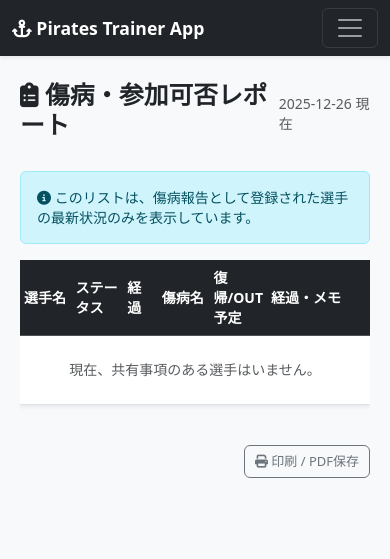
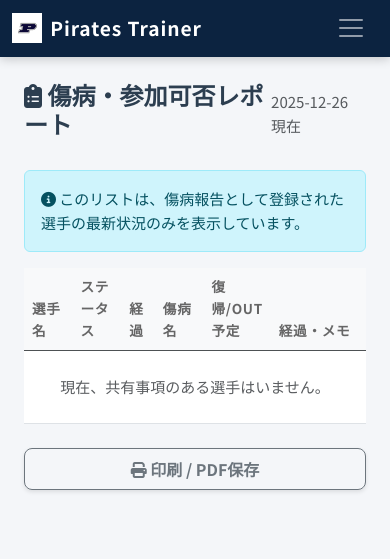
Before and after one commit to taroh-yamamasu/athlete-support-app, a Flask app: page /coach_view in a window 390 px wide. Shown: the top 559 px of the page. Run offline with Flask 3, Linux system fonts and the light colour scheme; the visitor is signed in with stand-in values (Sample User, id 1); data that the repository does not hold is empty; some libraries are stand-ins or nearby versions.

Commit message:
update: アプリ機能の改善と最適化

```diff
--- a/templates/base.html
+++ b/templates/base.html
@@ -3,73 +3,203 @@
 <head>
     <meta charset="utf-8">
     <meta name="viewport" content="width=device-width, initial-scale=1, maximum-scale=1">
+
     <meta name="apple-mobile-web-app-capable" content="yes">
-    <meta name="apple-mobile-web-app-status-bar-style" content="black">
+    <meta name="apple-mobile-web-app-status-bar-style" content="black-translucent">
     <meta name="apple-mobile-web-app-title" content="Pirates App">
 
     <link rel="apple-touch-icon" href="{{ url_for('static', filename='icon.png') }}">
     <link rel="icon" href="{{ url_for('static', filename='icon.png') }}">
 
+    <link rel="preconnect" href="https://fonts.googleapis.com">
+    <link rel="preconnect" href="https://fonts.gstatic.com" crossorigin>
+    <link href="https://fonts.googleapis.com/css2?family=Noto+Sans+JP:wght@400;500;700&display=swap" rel="stylesheet">
+
     <link href="https://cdn.jsdelivr.net/npm/bootstrap@5.3.3/dist/css/bootstrap.min.css" rel="stylesheet">
     <link rel="stylesheet" href="https://cdnjs.cloudflare.com/ajax/libs/font-awesome/6.4.0/css/all.min.css">
+
     <title>{% block title %}Pirates Trainer App{% endblock %}</title>
 
     <style>
-        /* スマホでの改行・見やすさ対策 */
-        body { font-size: 14px; line-height: 1.4; background-color: #f8f9fa; }
-        .container { padding-left: 10px; padding-right: 10px; }
-        .table th, .table td { padding: 8px 4px; vertical-align: middle; }
-        .btn { padding: 6px 10px; font-size: 13px; }
+        /* --- 🎨 Pirates Theme Design System --- */
 
-        /* カード内の余白を詰めて情報を凝縮 */
-        .card-body { padding: 12px; }
-        .row > * { padding-right: 5px; padding-left: 5px; }
+        :root {
+            --pirates-navy: #0c2340;   /* チームカラー（濃紺） */
+            --pirates-gold: #c5b358;   /* アクセント（ゴールド風） */
+            --bg-color: #f4f6f9;       /* 背景色（薄いグレー） */
+            --text-main: #2c3e50;
+        }
 
-        /* ナビゲーションの調整 */
-        .navbar-brand { font-weight: bold; font-size: 1.1rem; }
-        .nav-link { font-size: 0.9rem; }
+        body {
+            font-family: 'Noto Sans JP', sans-serif;
+            background-color: var(--bg-color);
+            color: var(--text-main);
+            font-size: 15px;
+            line-height: 1.6;
+            padding-bottom: 60px;
+        }
+
+        /* ナビゲーションバー */
+        .navbar {
+            background-color: var(--pirates-navy) !important;
+            box-shadow: 0 2px 10px rgba(0,0,0,0.2);
+        }
+        .navbar-brand {
+            font-weight: 700;
+            font-size: 1.2rem;
+            letter-spacing: 0.05em;
+        }
+        .nav-link {
+            font-weight: 500;
+        }
+
+        /* カードデザイン */
+        .card {
+            border: none;
+            border-radius: 12px;
+            box-shadow: 0 4px 12px rgba(0,0,0,0.05);
+            margin-bottom: 20px;
+            background-color: #fff;
+        }
+        .card-header {
+            background-color: #fff;
+            border-bottom: 1px solid #f0f0f0;
+            font-weight: 700;
+            border-radius: 12px 12px 0 0 !important;
+            padding: 15px 20px;
+        }
+        .card-body {
+            padding: 20px;
+        }
+
+        /* ボタンデザイン */
+        .btn {
+            border-radius: 8px;
+            font-weight: 600;
+            padding: 8px 16px;
+            box-shadow: 0 2px 4px rgba(0,0,0,0.1);
+            transition: all 0.2s;
+        }
+        .btn:active {
+            transform: translateY(1px);
+            box-shadow: none;
+        }
+        .btn-primary {
+            background-color: var(--pirates-navy);
+            border-color: var(--pirates-navy);
+        }
+        .btn-primary:hover {
+            background-color: #163a63;
+        }
+
+        /* フォーム入力 */
+        .form-control, .form-select {
+            border-radius: 8px;
+            border: 1px solid #ced4da;
+            padding: 10px 12px;
+            background-color: #fdfdfd;
+        }
+        .form-control:focus, .form-select:focus {
+            border-color: var(--pirates-navy);
+            box-shadow: 0 0 0 0.25rem rgba(12, 35, 64, 0.15);
+        }
+        label {
+            font-weight: 600;
+            font-size: 0.9rem;
+            color: #555;
+            margin-bottom: 6px;
+        }
+
+        /* テーブルデザイン */
+        .table {
+            margin-bottom: 0;
+        }
+        .table th {
+            font-weight: 600;
+            color: #666;
+            border-top: none;
+            font-size: 0.85rem;
+            text-transform: uppercase;
+            letter-spacing: 0.05em;
+            background-color: #f8f9fa;
+        }
+        .table td {
+            vertical-align: middle;
+            padding: 12px 8px;
+        }
+        .table-hover tbody tr:hover {
+            background-color: #f1f7ff;
+        }
+
+        /* バッジ */
+        .badge {
+            padding: 6px 10px;
+            border-radius: 6px;
+            font-weight: 600;
+            letter-spacing: 0.03em;
+        }
+
+        /* スマホ調整 */
+        @media (max-width: 768px) {
+            .container { padding-left: 12px; padding-right: 12px; }
+            h2 { font-size: 1.5rem; }
+            .btn { width: 100%; margin-bottom: 10px; }
+            .d-flex.justify-content-between.mb-5 { flex-direction: column; }
+            .d-flex.justify-content-between.mb-5 > div { width: 100%; }
+        }
     </style>
 </head>
 <body>
-    <nav class="navbar navbar-expand-lg navbar-dark bg-dark shadow-sm">
+    <nav class="navbar navbar-expand-lg navbar-dark">
         <div class="container-fluid">
-            <a class="navbar-brand" href="/"><i class="fas fa-anchor"></i> Pirates Trainer App</a>
+            <a class="navbar-brand d-flex align-items-center" href="/">
+                <img src="{{ url_for('static', filename='icon.png') }}" alt="Pirates Logo" height="30" class="me-2">
+                Pirates Trainer
+            </a>
 
-            <button class="navbar-toggler" type="button" data-bs-toggle="collapse" data-bs-target="#navbarColor01" aria-controls="navbarColor01" aria-expanded="false" aria-label="Toggle navigation">
+            <button class="navbar-toggler border-0" type="button" data-bs-toggle="collapse" data-bs-target="#navbarColor01">
                 <span class="navbar-toggler-icon"></span>
             </button>
 
             <div class="collapse navbar-collapse" id="navbarColor01">
-                <ul class="navbar-nav me-auto">
+                <ul class="navbar-nav me-auto mb-2 mb-lg-0">
                     {% if current_user.is_authenticated %}
-                        <li class="nav-item"><a class="nav-link" href="/"><i class="fas fa-list"></i> カルテ一覧</a></li>
-                        <li class="nav-item"><a class="nav-link" href="/create_karte"><i class="fas fa-plus-square"></i> 新規作成</a></li>
-                        <li class="nav-item"><a class="nav-link" href="/coach_view"><i class="fas fa-clipboard-check"></i> コーチ共有</a></li>
-                        <li class="nav-item"><a class="nav-link" href="/players"><i class="fas fa-users"></i> 選手マスタ</a></li>
-                        <li class="nav-item"><a class="nav-link" href="/report"><i class="fas fa-chart-bar"></i> 分析レポート</a></li>
+                        <li class="nav-item"><a class="nav-link" href="/"><i class="fas fa-list me-1"></i> カルテ一覧</a></li>
+                        <li class="nav-item"><a class="nav-link" href="/create_karte"><i class="fas fa-plus-circle me-1"></i> 新規作成</a></li>
+                        <li class="nav-item"><a class="nav-link text-warning" href="/coach_view"><i class="fas fa-clipboard-check me-1"></i> コーチ共有</a></li>
 
-                        {% if current_user.is_admin %}
-                        <li class="nav-item"><a class="nav-link text-warning" href="/users"><i class="fas fa-user-shield"></i> ユーザー管理</a></li>
-                        {% endif %}
+                        <li class="nav-item dropdown">
+                            <a class="nav-link dropdown-toggle" href="#" role="button" data-bs-toggle="dropdown"><i class="fas fa-database me-1"></i> データ管理</a>
+                            <ul class="dropdown-menu border-0 shadow">
+                                <li><a class="dropdown-item" href="/players">選手マスタ</a></li>
+                                <li><a class="dropdown-item" href="/report">分析レポート</a></li>
+                                {% if current_user.is_admin %}
+                                <li><hr class="dropdown-divider"></li>
+                                <li><a class="dropdown-item text-danger" href="/users">ユーザー管理</a></li>
+                                {% endif %}
+                            </ul>
+                        </li>
                     {% endif %}
                 </ul>
 
                 <ul class="navbar-nav ms-auto">
                     {% if current_user.is_authenticated %}
-                        <li class="nav-item"><span class="nav-link text-light small"><i class="fas fa-user-circle"></i> {{ current_user.username }}</span></li>
-                        <li class="nav-item"><a class="nav-link" href="{{ url_for('logout') }}"><i class="fas fa-sign-out-alt"></i> ログアウト</a></li>
+                        <li class="nav-item d-flex align-items-center text-white-50 me-3 small">
+                            <i class="fas fa-user-circle me-2"></i> {{ current_user.username }}
+                        </li>
+                        <li class="nav-item"><a class="nav-link" href="{{ url_for('logout') }}"><i class="fas fa-sign-out-alt"></i></a></li>
                     {% endif %}
                 </ul>
             </div>
         </div>
     </nav>
 
-    <div class="container mt-3">
+    <div class="container mt-4">
         {% with messages = get_flashed_messages(with_categories=true) %}
             {% if messages %}
                 {% for category, message in messages %}
-                    <div class="alert alert-{{ category }} alert-dismissible fade show">
-                        {{ message }}
+                    <div class="alert alert-{{ category }} alert-dismissible fade show shadow-sm border-0">
+                        <i class="fas fa-info-circle me-2"></i> {{ message }}
                         <button type="button" class="btn-close" data-bs-alert="dismiss"></button>
                     </div>
                 {% endfor %}
```
